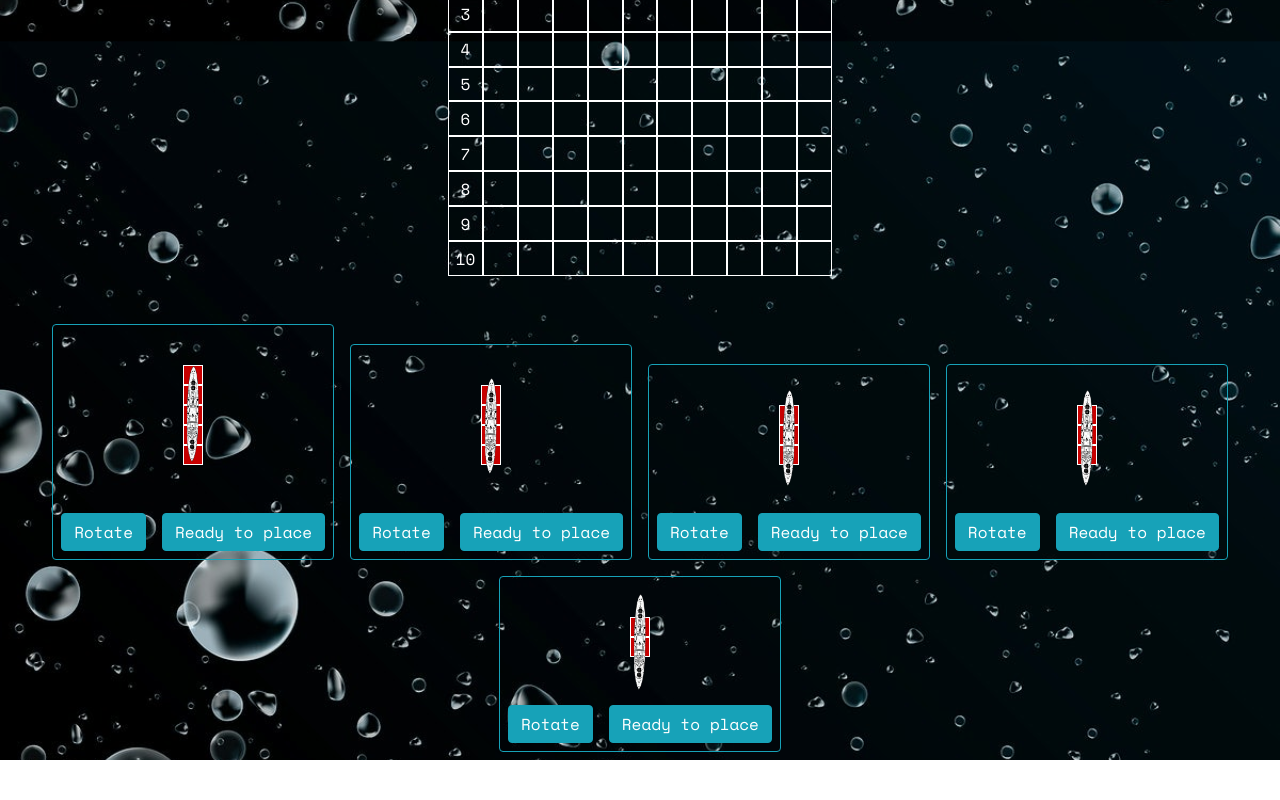
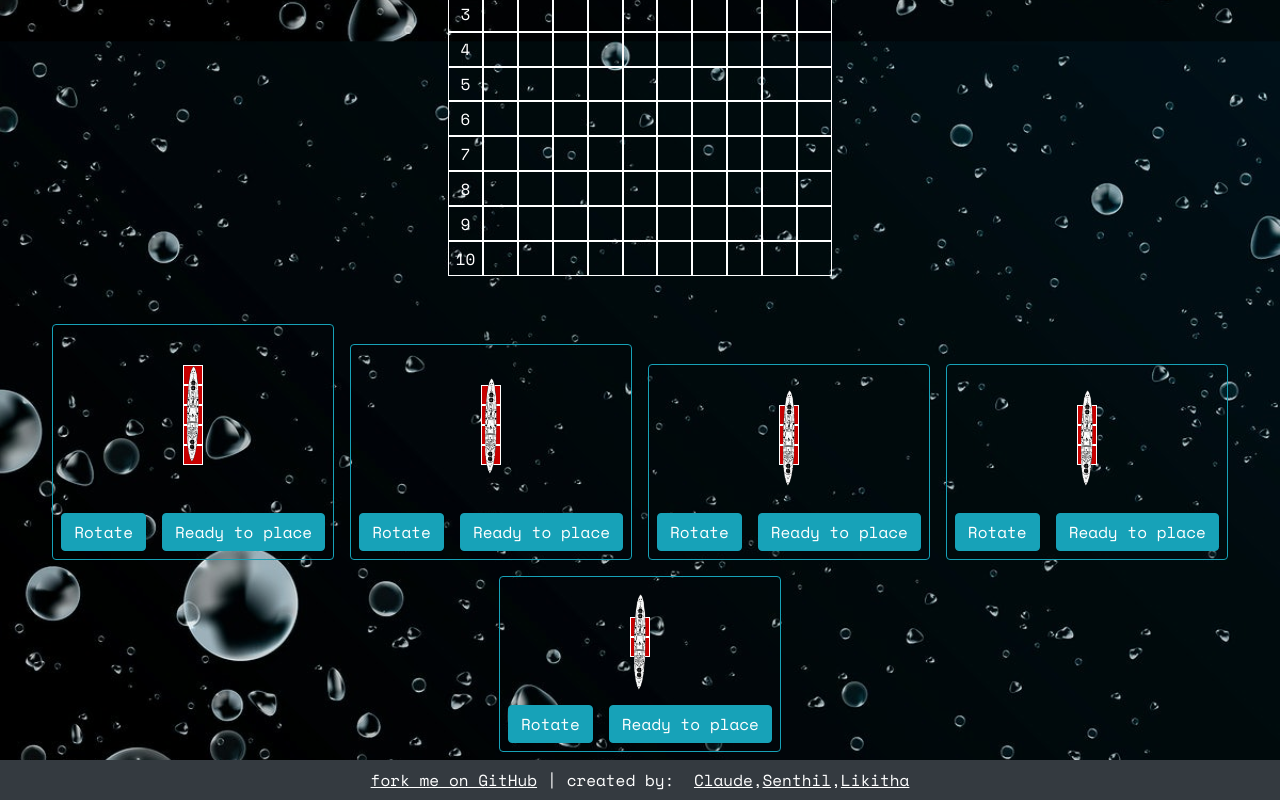
Before and after one commit to caldric/battleship-client, a React (Create React App) app: page /game/1 in a window 1280 px wide. Shown: the part 812-1612 px from the top of the page. Before the commit the page ends 1572 px from the top, so only its background shows below. Built offline with nearby package versions, Linux system fonts and the light colour scheme; no server answers.

Commit message:
Create footer

```diff
--- a/src/component/Footer.jsx
+++ b/src/component/Footer.jsx
@@ -1,9 +1,31 @@
 // Import
 import React from 'react';
+import { Nav, Navbar, NavDropdown, Button } from 'react-bootstrap';
+import 'bootstrap/dist/css/bootstrap.min.css';
 
 // Component
 const Footer = () => {
-  return <footer className="fixed-bottom">This is the footer</footer>;
+  return (
+    <Navbar collapseOnSelect expand="lg" bg="dark" variant="dark">
+      <p className="footer">
+        <a className="footerInfo gitHubLink" href="https://github.com">
+          fork me on GitHub
+        </a>
+        | created by: &nbsp;
+        <a className="footerInfo" href="https://github.com">
+          Claude
+        </a>
+        ,
+        <a className="footerInfo" href="https://github.com">
+          Senthil
+        </a>
+        ,
+        <a className="footerInfo" href="https://github.com">
+          Likitha
+        </a>
+      </p>
+    </Navbar>
+  );
 };
 
 // Component export
--- a/src/index.css
+++ b/src/index.css
@@ -98,3 +98,21 @@ img {
 button {
   cursor: pointer;
 }
+
+.footer {
+  text-align: center;
+  margin: auto;
+}
+
+.footerInfo {
+  color: white;
+  text-decoration: underline;
+}
+
+.gitHubLink {
+  margin-right: 10px;
+}
+
+.footerInfo:hover {
+  color: rgb(82, 212, 255);
+}
```
